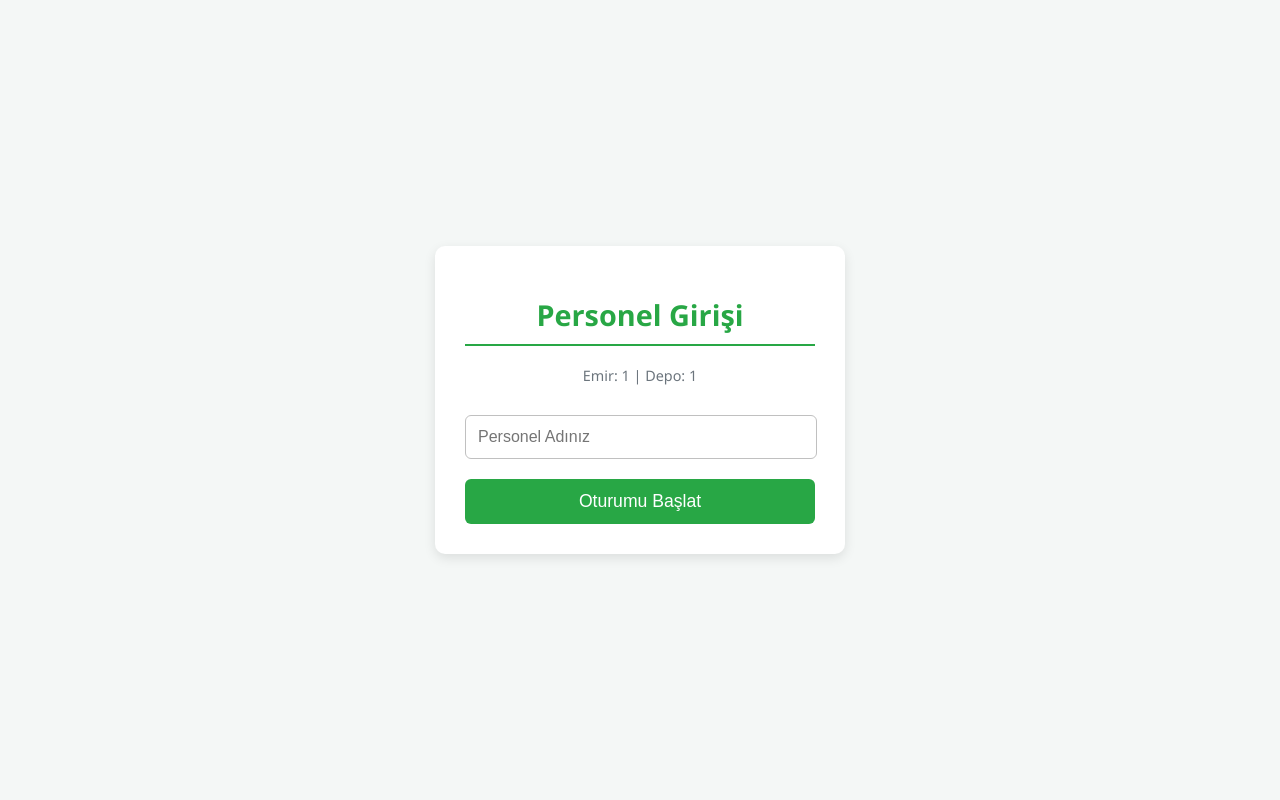
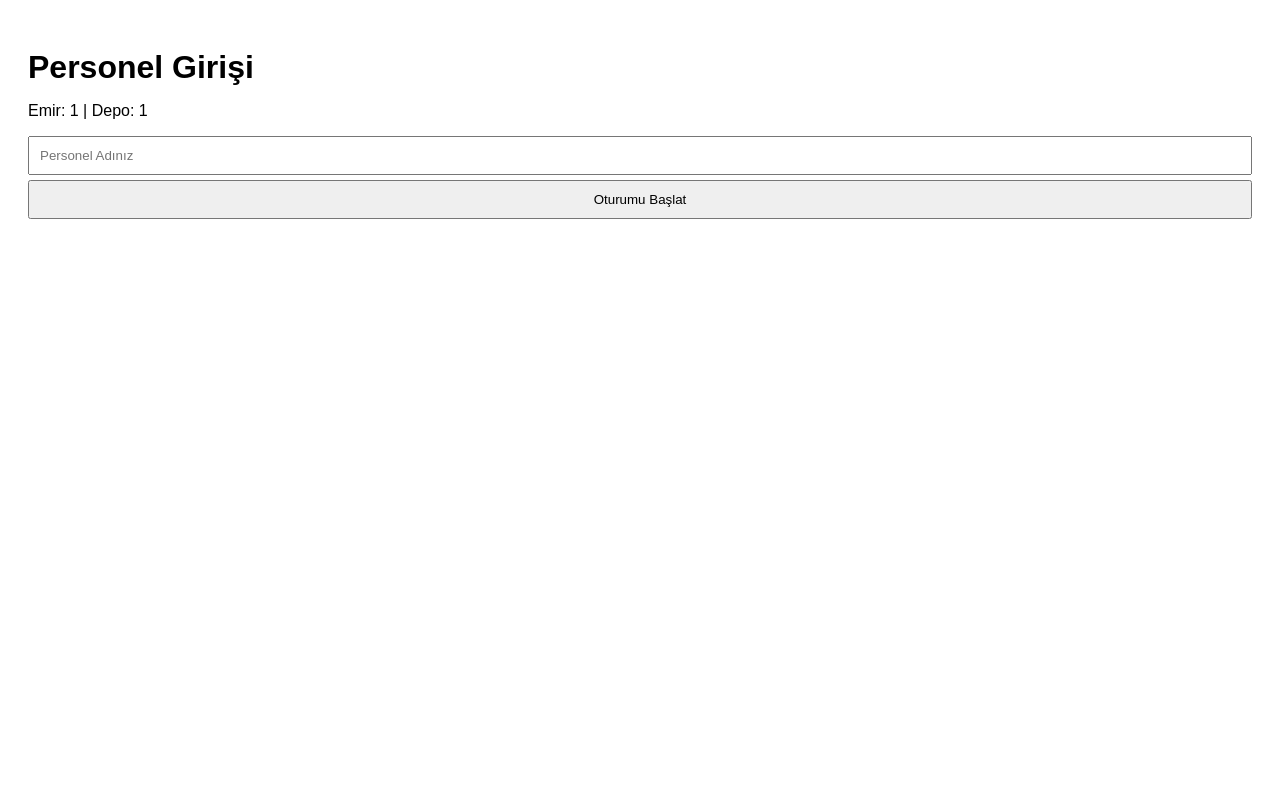
Before and after one commit to ozansabudak-code/Stok-Say-m, a Django app: page /login-personel/1/1/ in a window 1280 px wide. Run offline with Django 5.2, Linux system fonts and the light colour scheme.

Commit message:
fix: Personel login stili kaldirildi, JS akisini duzeltmek icin sade HTML'e donuldu.

```diff
--- a/sayim/templates/sayim/personel_login.html
+++ b/sayim/templates/sayim/personel_login.html
@@ -5,66 +5,13 @@
     <title>Personel Girişi</title>
     <meta name="viewport" content="width=device-width, initial-scale=1.0">
     <style>
-        /* Genel Konumlandırma */
-        body {
-            font-family: 'Segoe UI', Tahoma, Geneva, Verdana, sans-serif;
-            background-color: #f4f7f6;
-            display: flex;
-            justify-content: center;
-            align-items: center;
-            min-height: 100vh;
-            margin: 0;
-        }
-        /* Kart Stili */
-        .login-container {
-            background-color: white;
-            padding: 30px;
-            border-radius: 10px;
-            box-shadow: 0 4px 12px rgba(0, 0, 0, 0.1);
-            width: 100%;
-            max-width: 350px;
-            text-align: center;
-        }
-        h1 {
-            color: #28a745;
-            border-bottom: 2px solid #28a745;
-            padding-bottom: 10px;
-            margin-bottom: 20px;
-            font-size: 1.8em;
-        }
-        p {
-            color: #6c757d;
-            font-size: 0.9em;
-            margin-bottom: 20px;
-        }
-        /* Input ve Buton Stilleri */
-        input[type="text"] {
-            padding: 12px;
-            margin: 10px 0 20px;
-            width: calc(100% - 24px);
-            border: 1px solid #c0c0c0;
-            border-radius: 6px;
-            font-size: 1em;
-            box-sizing: content-box;
-        }
-        button {
-            background-color: #28a745; /* Yeşil */
-            color: white;
-            border: none;
-            padding: 12px 0;
-            border-radius: 6px;
-            cursor: pointer;
-            width: 100%;
-            font-size: 1.1em;
-            transition: background-color 0.3s;
-        }
-        button:hover {
-            background-color: #218838;
-        }
+        /* Sadece temel okunabilirlik stilleri kaldı */
+        body { font-family: Arial, sans-serif; padding: 20px; }
+        input[type="text"], button { padding: 10px; margin: 5px 0; display: block; width: 100%; box-sizing: border-box; }
+        h1 { margin-bottom: 10px; }
     </style>
 </head>
 <body>
-    <div class="login-container">
     <h1>Personel Girişi</h1>
 
     <p>Emir: {{ sayim_emri_id }} | Depo: {{ depo_kodu }}</p>
@@ -79,6 +26,5 @@
 
         <button type="submit">Oturumu Başlat</button>
     </form>
-    </div>
 </body>
 </html>
```
Lines whose indentation alone changed are shown as unchanged.
